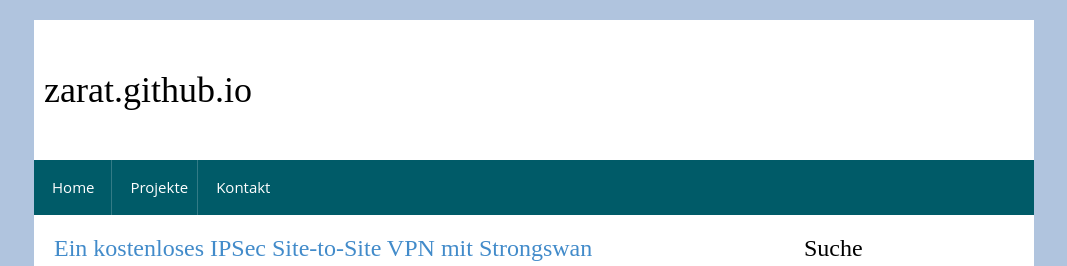
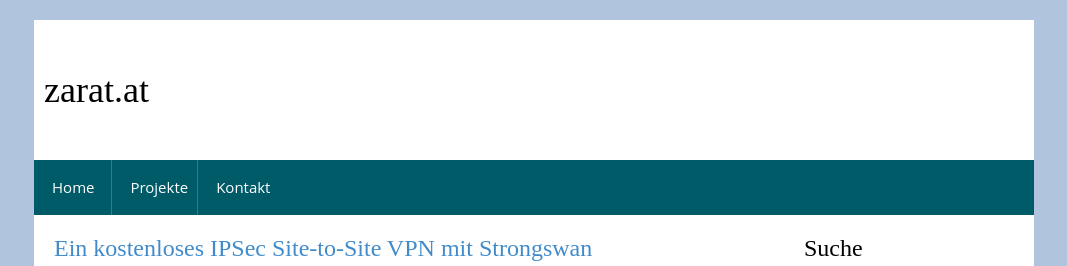
Before and after one commit to zarat/zarat.github.io, a Jekyll site: the page built from index.html, in a window 1280 px wide. Shown: the top 266 px of the page, without its empty margins (106-1173 px from the left). Built offline with Jekyll 4.4.1, drawn with Linux system fonts in a browser that asks for light colours; the list of posts is cut into pages by our own code.

Commit message:
Update header.html

```diff
--- a/_includes/header.html
+++ b/_includes/header.html
@@ -1,6 +1,6 @@
   <div class='sp-main-header'>
     <div class='sp-main-header-logo'>
-      <h1>zarat.github.io</h1>
+      <h1>zarat.at</h1>
       <!-- <h4>Just another github blog</h4> -->
     </div>
   </div>
```
